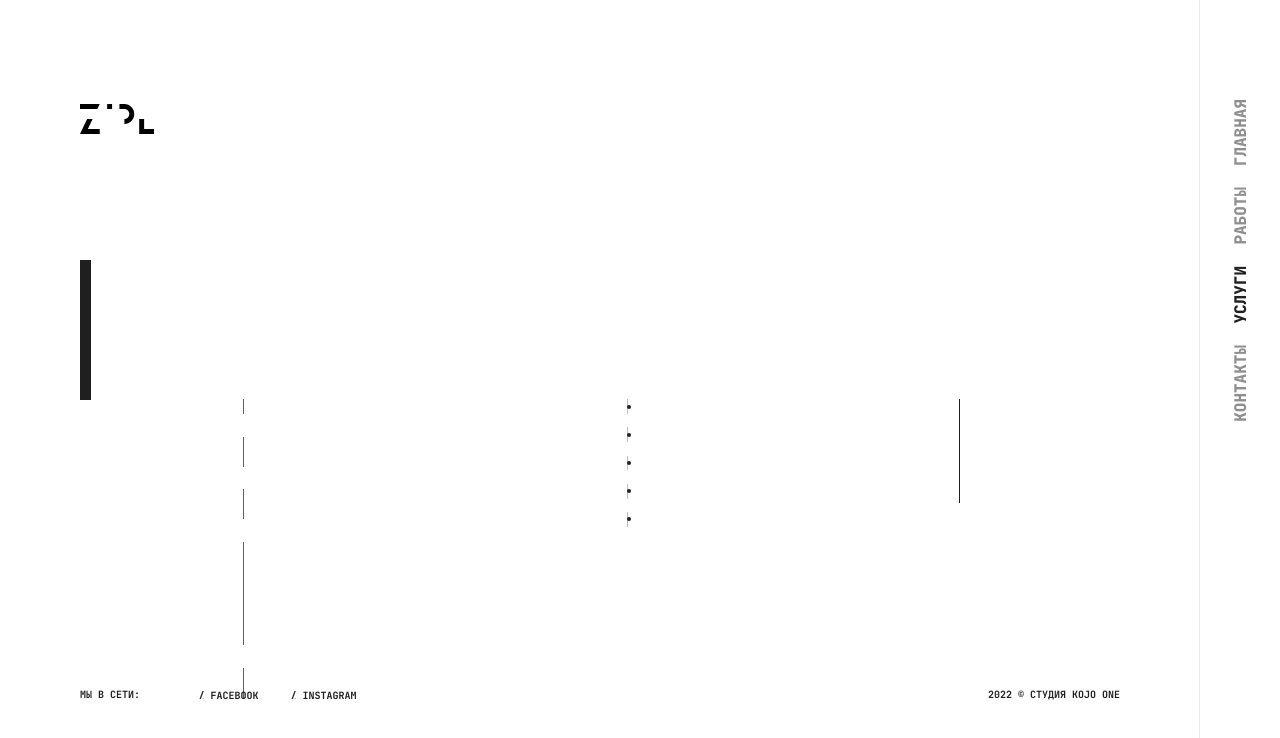
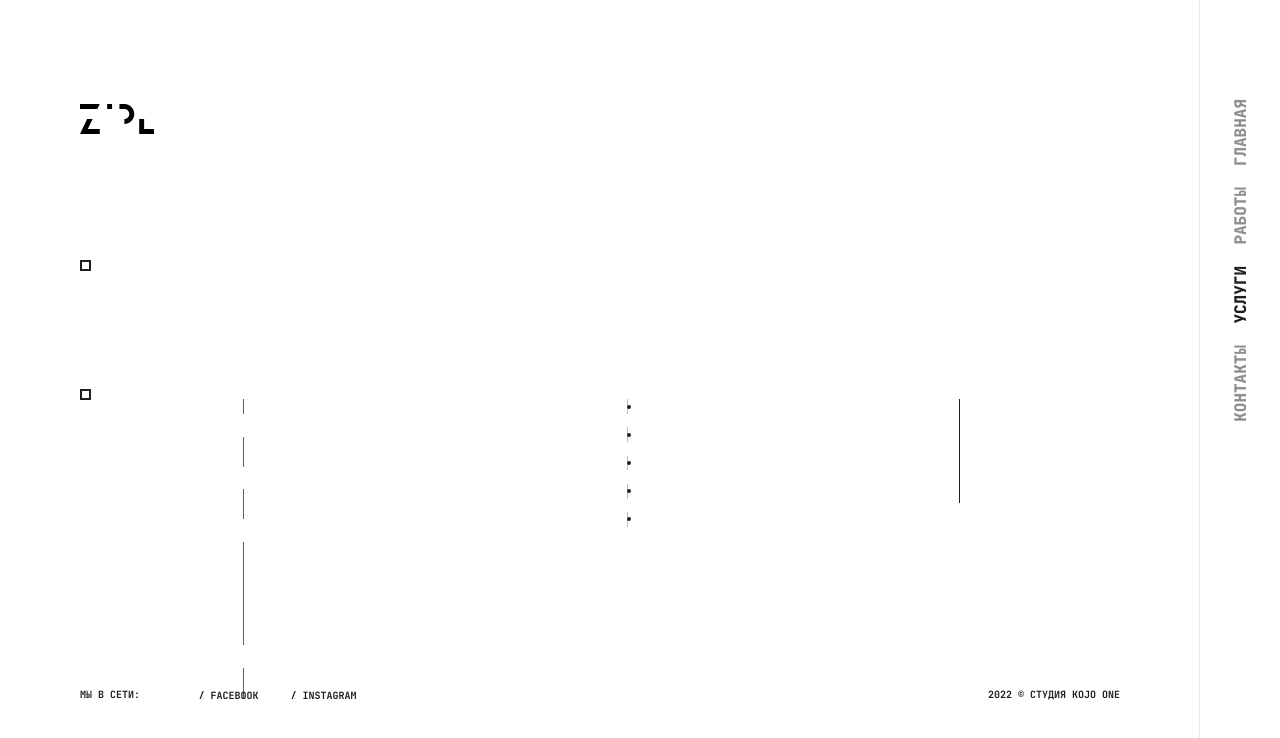
Before and after one commit to AnatolyKostarev/kojo, a React (Create React App) app: page /services in a window 1280 px wide. Shown: the top 738 px of the page. Built offline with nearby package versions, Linux system fonts and the light colour scheme.

Commit message:
Delete unused styles for scrollbar Service page

```diff
--- a/src/components/services_/ServiceScrollBar.css
+++ b/src/components/services_/ServiceScrollBar.css
@@ -20,69 +20,7 @@
   height: 11px;
   font-size: 16px;
   border: 2px solid #1f1f1f;
-  color: #fff;
   box-sizing: border-box;
-  /* z-index: 10; */
-}
-
-#indicator {
-  position: absolute;
-  display: block;
-  top: 0;
-  left: 0;
-  width: 11px;
-  height: 11px;
-  transition: 0.2s linear;
-  z-index: -1;
-}
-
-.service__scroll_link:hover {
-  cursor: url("/public/img/header/cursor_active.svg") 10 10, pointer;
-}
-
-.service__scroll_span:hover {
-  background: #1f1f1f;
-  cursor: url("/public/img/header/cursor_active.svg") 10 10, pointer;
-}
-
-#service:hover ~ div > div > #indicator {
-  top: 0;
-  background: #1f1f1f;
-  transition: 0.3s linear;
-  transform: rotate(0deg);
-  z-index: 0;
-}
-
-#service__rule:hover ~ div > div > #indicator {
-  top: 16vh;
-  background: #1f1f1f;
-  transition: 0.3s linear;
-  transform: rotate(0deg);
-  z-index: 0;
-}
-
-html:-webkit-full-screen #service__rule:hover ~ div > div > #indicator {
-  top: 15.9vh;
-}
-
-html:-moz-full-screen #service__rule:hover ~ div > div > #indicator {
-  top: 15.9vh;
-}
-
-html:-ms-full-screen #service__rule:hover ~ div > div > #indicator {
-  top: 15.9vh;
-}
-
-#service__footer:hover ~ div > div > #indicator {
-  top: 0;
-  background: #1f1f1f;
-  height: 100%;
-}
-
-#header__service:hover ~ div > div > #indicator {
-  top: 0;
-  background: #1f1f1f;
-  height: 100%;
 }
 
 @media (max-width: 1023px) {
```
